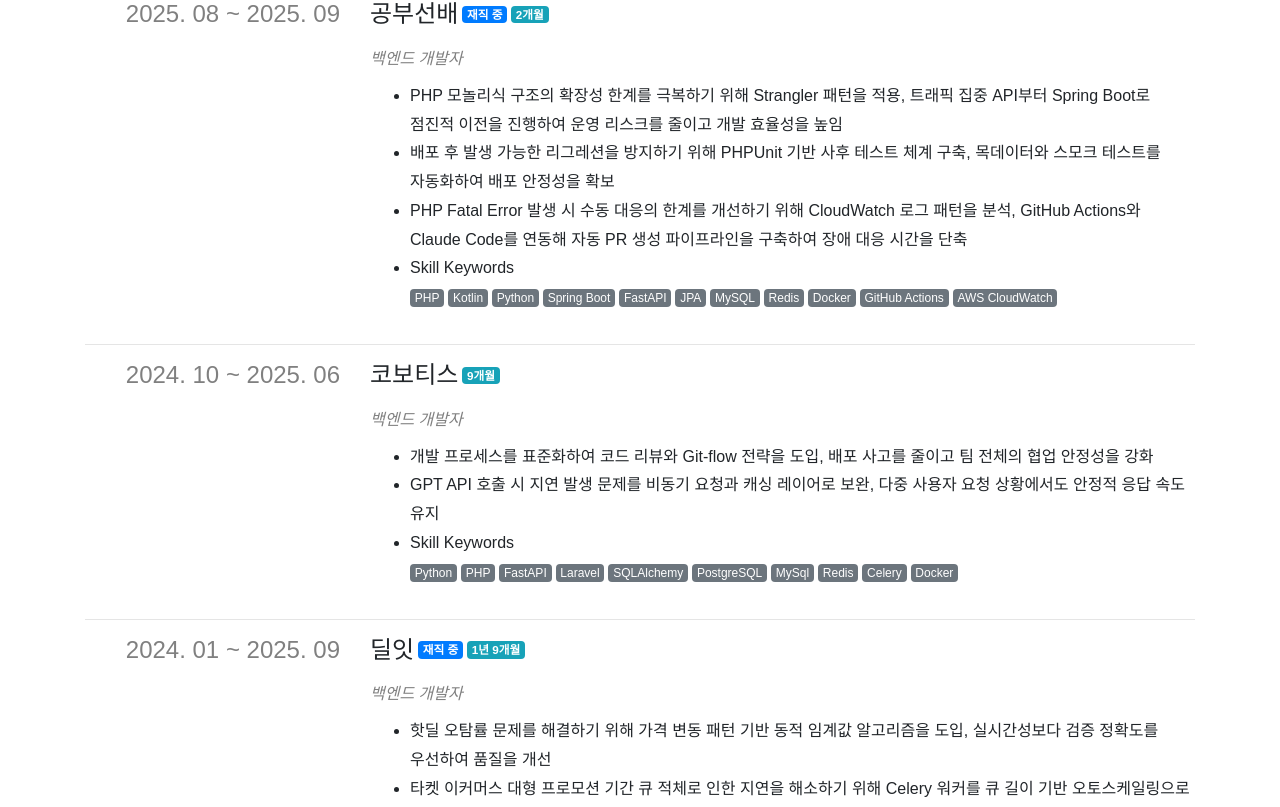
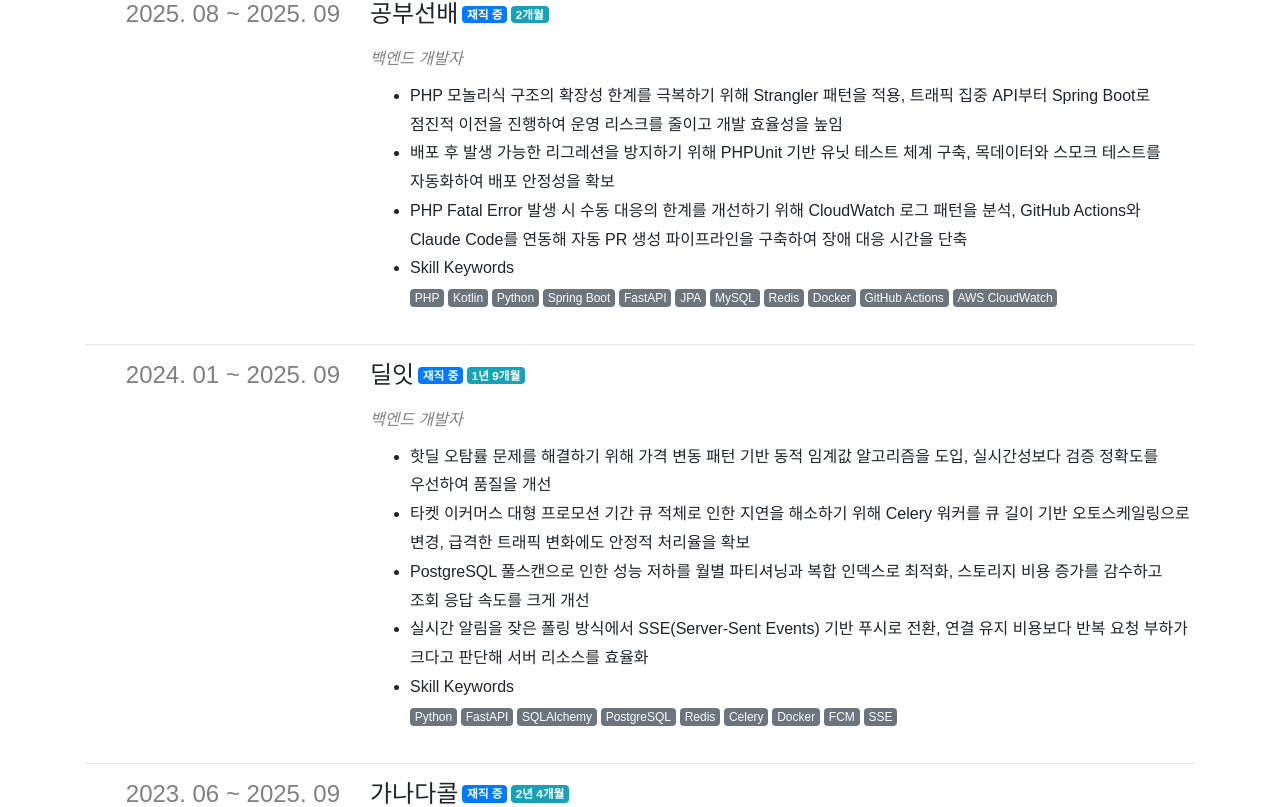
Before and after one commit to yuneast/resume, a Next.js app: page / in a window 1280 px wide. Shown: the part 1271-2078 px from the top of the page. Built offline with nearby package versions, Linux system fonts and the light colour scheme; a web font is replaced by a local one.

Commit message:
Update experience.ts

```diff
--- a/payload/experience.ts
+++ b/payload/experience.ts
@@ -14,7 +14,7 @@
           startedAt: '2025-08',
           descriptions: [
             'PHP 모놀리식 구조의 확장성 한계를 극복하기 위해 Strangler 패턴을 적용, 트래픽 집중 API부터 Spring Boot로 점진적 이전을 진행하여 운영 리스크를 줄이고 개발 효율성을 높임',
-            '배포 후 발생 가능한 리그레션을 방지하기 위해 PHPUnit 기반 사후 테스트 체계 구축, 목데이터와 스모크 테스트를 자동화하여 배포 안정성을 확보',
+            '배포 후 발생 가능한 리그레션을 방지하기 위해 PHPUnit 기반 유닛 테스트 체계 구축, 목데이터와 스모크 테스트를 자동화하여 배포 안정성을 확보',
             'PHP Fatal Error 발생 시 수동 대응의 한계를 개선하기 위해 CloudWatch 로그 패턴을 분석, GitHub Actions와 Claude Code를 연동해 자동 PR 생성 파이프라인을 구축하여 장애 대응 시간을 단축',
           ],
           skillKeywords: [
@@ -33,32 +33,32 @@
         },
       ],
     },
-    {
-      title: '코보티스',
-      positions: [
-        {
-          title: '백엔드 개발자',
-          startedAt: '2024-10',
-          endedAt: '2025-06',
-          descriptions: [
-            '개발 프로세스를 표준화하여 코드 리뷰와 Git-flow 전략을 도입, 배포 사고를 줄이고 팀 전체의 협업 안정성을 강화',
-            'GPT API 호출 시 지연 발생 문제를 비동기 요청과 캐싱 레이어로 보완, 다중 사용자 요청 상황에서도 안정적 응답 속도 유지',
-          ],
-          skillKeywords: [
-            'Python',
-            "PHP",
-            'FastAPI',
-            'Laravel',
-            'SQLAlchemy',
-            'PostgreSQL',
-            'MySql',
-            'Redis',
-            'Celery',
-            'Docker',
-          ],
-        },
-      ],
-    },
+    // {
+    //   title: '코보티스',
+    //   positions: [
+    //     {
+    //       title: '백엔드 개발자',
+    //       startedAt: '2024-10',
+    //       endedAt: '2025-06',
+    //       descriptions: [
+    //         '개발 프로세스를 표준화하여 코드 리뷰와 Git-flow 전략을 도입, 배포 사고를 줄이고 팀 전체의 협업 안정성을 강화',
+    //         'GPT API 호출 시 지연 발생 문제를 비동기 요청과 캐싱 레이어로 보완, 다중 사용자 요청 상황에서도 안정적 응답 속도 유지',
+    //       ],
+    //       skillKeywords: [
+    //         'Python',
+    //         "PHP",
+    //         'FastAPI',
+    //         'Laravel',
+    //         'SQLAlchemy',
+    //         'PostgreSQL',
+    //         'MySql',
+    //         'Redis',
+    //         'Celery',
+    //         'Docker',
+    //       ],
+    //     },
+    //   ],
+    // },
     {
       title: '딜잇',
       positions: [
@@ -115,9 +115,10 @@
           startedAt: '2022-09',
           endedAt: '2024-02',
           descriptions: [
+            '마이그레이션 중 발생했던 운영 사고를 계기로 DB 권한을 환경별로 분리하고 --dry-run을 필수화, 배포 안정성을 높여 장애 재발을 방지',
             'PHP 레거시의 복잡도를 줄이기 위해 FastAPI로 단계적 전환을 진행, 트래픽 상위 API부터 이전하며 무중단 환경에서 신규 서비스 안정화',
-            '마이그레이션 중 발생했던 운영 사고를 계기로 DB 권한을 환경별로 분리하고 --dry-run을 필수화, 배포 안정성을 높여 장애 재발을 방지',
             '온프레미스 증설 지연 문제를 해결하기 위해 클라우드 환경으로 전환, 비용 증가를 감수하고도 탄력적 확장성을 확보해 트래픽 급증에도 대응 가능',
+            '개발 프로세스를 표준화하여 코드 리뷰와 Git-flow 전략을 도입, 배포 사고를 줄이고 팀 전체의 협업 안정성을 강화',
           ],
           skillKeywords: [
             'Python',
```
